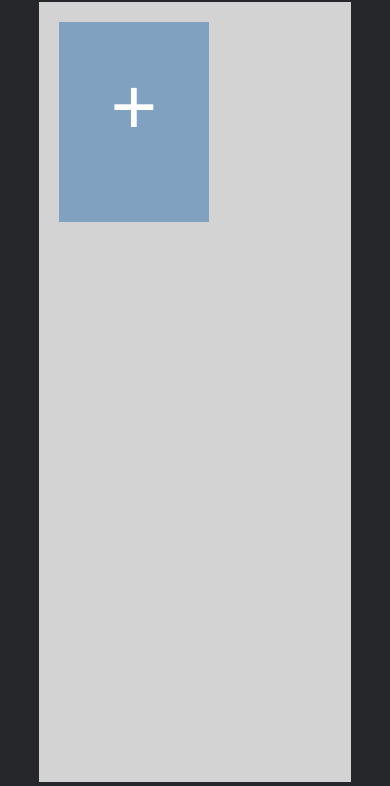
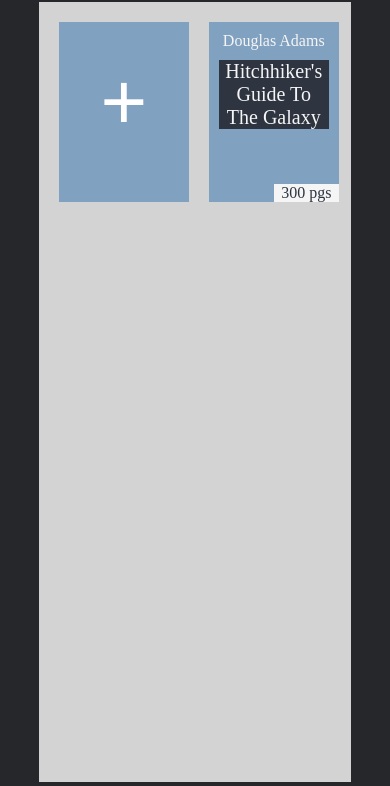
Before and after one commit to ludviglind/project-library, a plain HTML site: page index.html in a window 390 px wide. Shown: the part 58-844 px from the top of the page. Drawn offline with Linux system fonts and the light colour scheme.

Commit message:
Implement display book function

```diff
--- a/library.js
+++ b/library.js
@@ -1,3 +1,7 @@
+// DOM Elements
+const bookshelf = document.querySelector('#bookshelf')
+const book = document.querySelector('.book')
+
 // A single array to store all books.
 const library = []
 
@@ -16,10 +20,21 @@
 }
 
 
+function displayBook() {
+  library.forEach(book => {
+    const bookDiv = document.createElement('div')
+    bookDiv.classList.add('book')
+    bookDiv.innerHTML =
+      `<div id="author">${book.author}</div>
+      <div id="title">${book.title}</div>
+      <div id="pages">${book.pages} pgs</div>`
+    bookshelf.appendChild(bookDiv)
+  })
+}
+
+
 const hitchhiker = new Book('Hitchhiker\'s Guide To The Galaxy', 'Douglas Adams', 300, 'read it')
 const theStand = new Book('The Stand', 'Stephen King', '1300', 'read it')
 
 hitchhiker.addBook()
-theStand.addBook()
-
-console.log(library)
+displayBook()
--- a/styles.css
+++ b/styles.css
@@ -26,16 +26,8 @@
   padding: 10px;
   overflow-y: scroll;
   display: grid;
-  grid-template-columns: repeat(6, auto);
-  grid-template-rows: repeat(60, auto);
-}
-
-.book {
-  width: 150px;
-  height: 200px;
-  margin: 10px;
-  background-color: #81a1c1;
-  text-align: center;
+  grid-template-columns: repeat(8, 150px);
+  grid-template-rows: repeat(8, 200px);
 }
 
 #addBook button {
@@ -46,22 +38,54 @@
   margin-top: 25%;
 }
 
+.book {
+  margin: 10px;
+  background-color: #81a1c1;
+  text-align: center;
+  position: relative;
+}
+
+#author {
+  margin: 10px;
+}
+
+#title {
+  margin: 10px;
+  font-size: 20px;
+  background-color: #2e3440;
+}
+
+#pages {
+  position: absolute;
+  bottom: 0;
+  right:0;
+  margin: auto;
+  width: 50%;
+  background-color: whitesmoke;
+  color: #2e3440;
+}
+
+#read {
+  display: inline;
+}
+
 @media screen and (min-width: 1920px) {
   #bookshelf {
-    grid-template-columns: repeat(8, auto);
-    grid-template-rows: repeat(60, auto);
+    grid-template-columns: repeat(8, 150px);
+    grid-template-rows: repeat(8, 200px);
   }
 }
 
 @media screen and (max-width: 960px) {
   #bookshelf {
-    grid-template-columns: repeat(4, auto);
-    grid-template-rows: auto;
+    grid-template-columns: repeat(4, 150px);
+    grid-template-rows: repeat(8, 200px);
   }
 }
 
 @media screen and (max-width: 480px) {
   #bookshelf {
-    grid-template-columns: repeat(2, auto);
-    grid-template-rows: auto;  }
+    grid-template-columns: repeat(2, 150px);
+    grid-template-rows: repeat(8, 200px);
+  }
 }
```
Also changed, not shown: index.html (line endings or trailing spaces).
